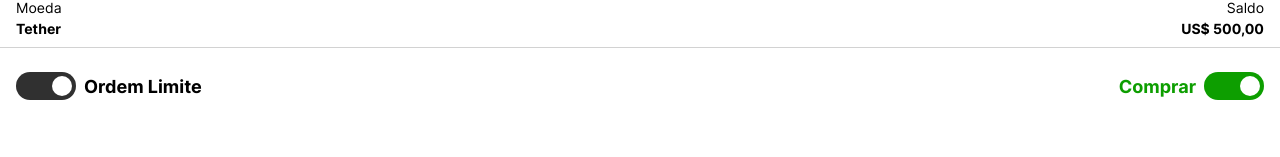
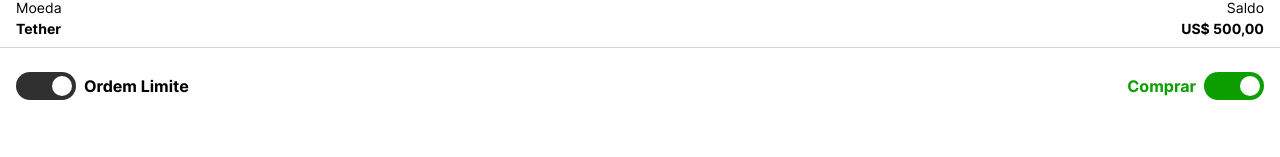
Before and after one commit to fcms14/react-components, a React (Vite) app: page /exchange in a window 1280 px wide. Shown: the part 126-283 px from the top of the page. Built offline with nearby package versions, Linux system fonts and the light colour scheme.

Commit message:
fix: toggle text type

```diff
--- a/src/components/atoms/Toggle/index.tsx
+++ b/src/components/atoms/Toggle/index.tsx
@@ -1,5 +1,5 @@
 import { useState } from "react"
-import Title from "../Title"
+import Subtitle from "../Subtitle"
 import ToggleStyle, { ToggleSpanStyle } from "./ToggleStyle"
 import { ToggleSpanProps } from "../../../interfaces"
 
@@ -20,7 +20,7 @@ const Toggle = ({ text, color, onToggleChange, toggleStyle }: Interface) => {
 
     return (
         <ToggleSpanStyle {...toggleStyle}>
-            <Title color={color}> {text} </Title>
+            <Subtitle color={color}> {text} </Subtitle>
             <ToggleStyle color={color}> <input type="checkbox" checked={checked} onChange={handleCheckboxChange} /> <span /> </ToggleStyle>
         </ToggleSpanStyle>
     )
```
